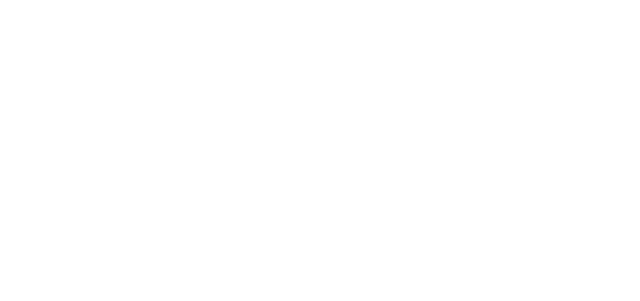
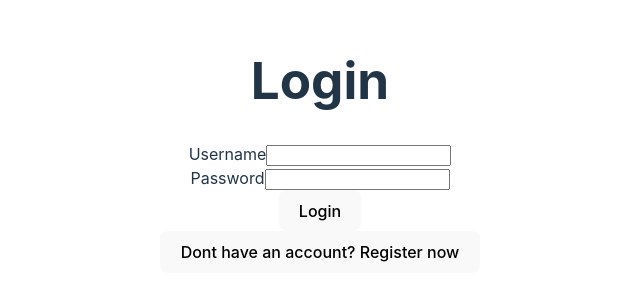
Before and after one commit to OmarMallouk/EchoWave-app, a React (Vite) app: page /login in a window 1280 px wide. Before the commit this address had no page. Shown: the part 255-556 px from the top of the page, without its empty margins (320-960 px from the left). Built offline with nearby package versions, Linux system fonts and the light colour scheme.

Commit message:
fixed some bugs

```diff
--- a/src/App.tsx
+++ b/src/App.tsx
@@ -1,5 +1,6 @@
 import { AuthProvider } from "./context/AuthContext";
 import Login from "./pages/Login/Login";
+import Register from "./pages/Register/Register";
 import Home from "./pages/Home/Home";
 import { BrowserRouter,Routes,Route } from "react-router-dom";
 import PrivateRoute from "./components/PrivateRoutes";
@@ -10,8 +11,8 @@ const App: React.FC =() => {
     <AuthProvider>
       <BrowserRouter>
       <Routes>
-      <Route path="/" element={<Login/>}/>
-
+      <Route path="/login" element={<Login/>}/>
+      <Route path="/register" element={<Register/>}/>
       <Route path="/home" element={<PrivateRoute><Home/></PrivateRoute>}/>
       </Routes>
       </BrowserRouter>
--- a/src/pages/Login/Login.tsx
+++ b/src/pages/Login/Login.tsx
@@ -2,7 +2,6 @@ import React from "react";
 import { useContext } from "react";
 import { AuthContext } from "../../context/AuthContext";
 import LoginForm from "../../components/forms/LoginForm";
-import axios from "axios";
 import { useNavigate } from "react-router-dom";
 import { loginn } from "../../apis/authApi";
 
@@ -17,7 +16,11 @@ const Login: React.FC = () =>{
 
         try {
             const response = await loginn(username,password);
-            const token = response.data.token;
+            const token = response.token;
+
+            if (!token) {
+                throw new Error("Token not found in the response.");
+              }
             login(token);
 
             console.log("Login successful", response);
@@ -30,11 +33,16 @@ const Login: React.FC = () =>{
         }
     };
 
+    const handleRegisterChange = () =>{
+        navigate("/register");
+    }
+
     return (
 
         <div>
             <h1>Login</h1>
             <LoginForm onLogin={handleLogin}/>
+            <button onClick={handleRegisterChange}>Dont have an account? Register now</button>
         </div>
     );
 
--- a/src/pages/Register/Register.tsx
+++ b/src/pages/Register/Register.tsx
@@ -21,11 +21,17 @@ const Register: React.FC = () =>{
         }
     };
 
+    const handleLogiChange = () =>{
+        navigate("/login");
+    }
+
+
     return(
 
         <div>
             <h1>Register</h1>
             <RegisterForm onRegister={handleRegister}/>
+            <button onClick={handleLogiChange}>already a user? login now</button>
         </div>
 
     );
```
